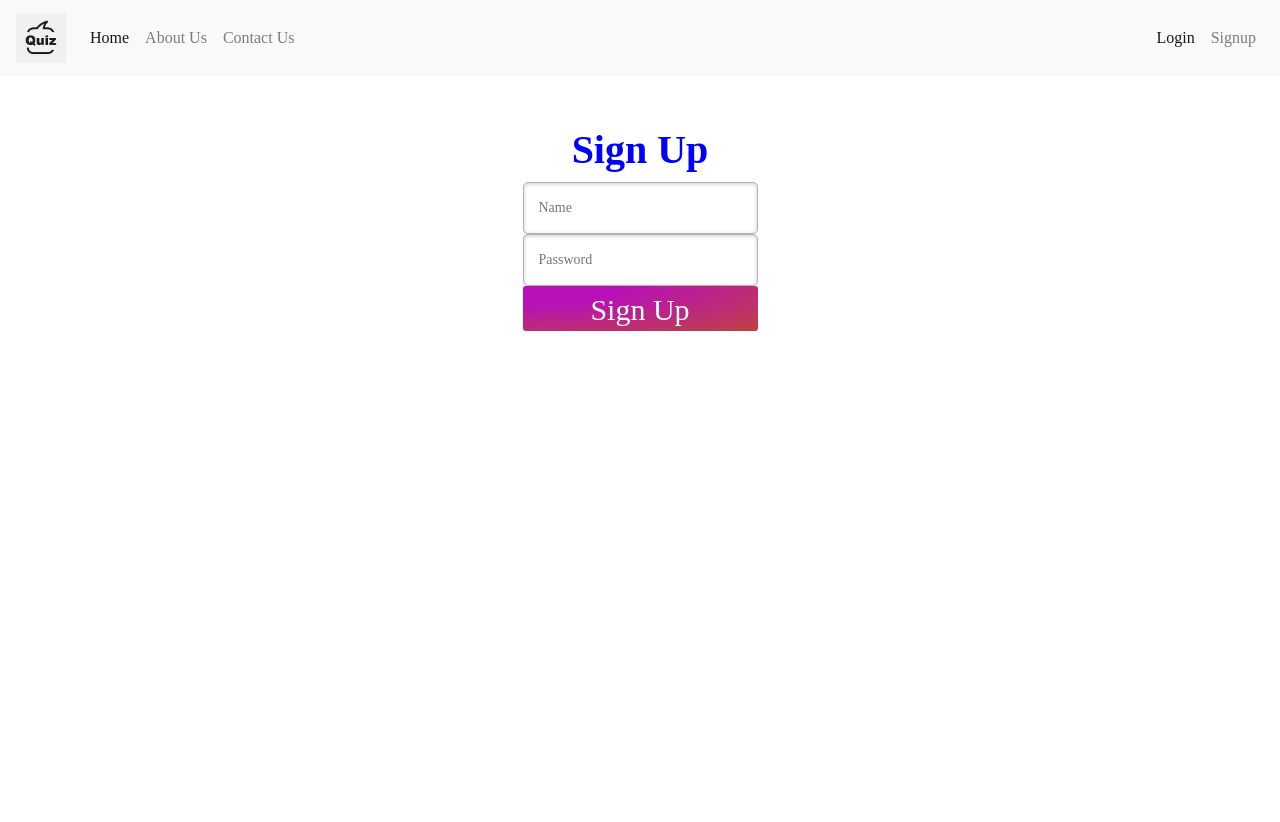
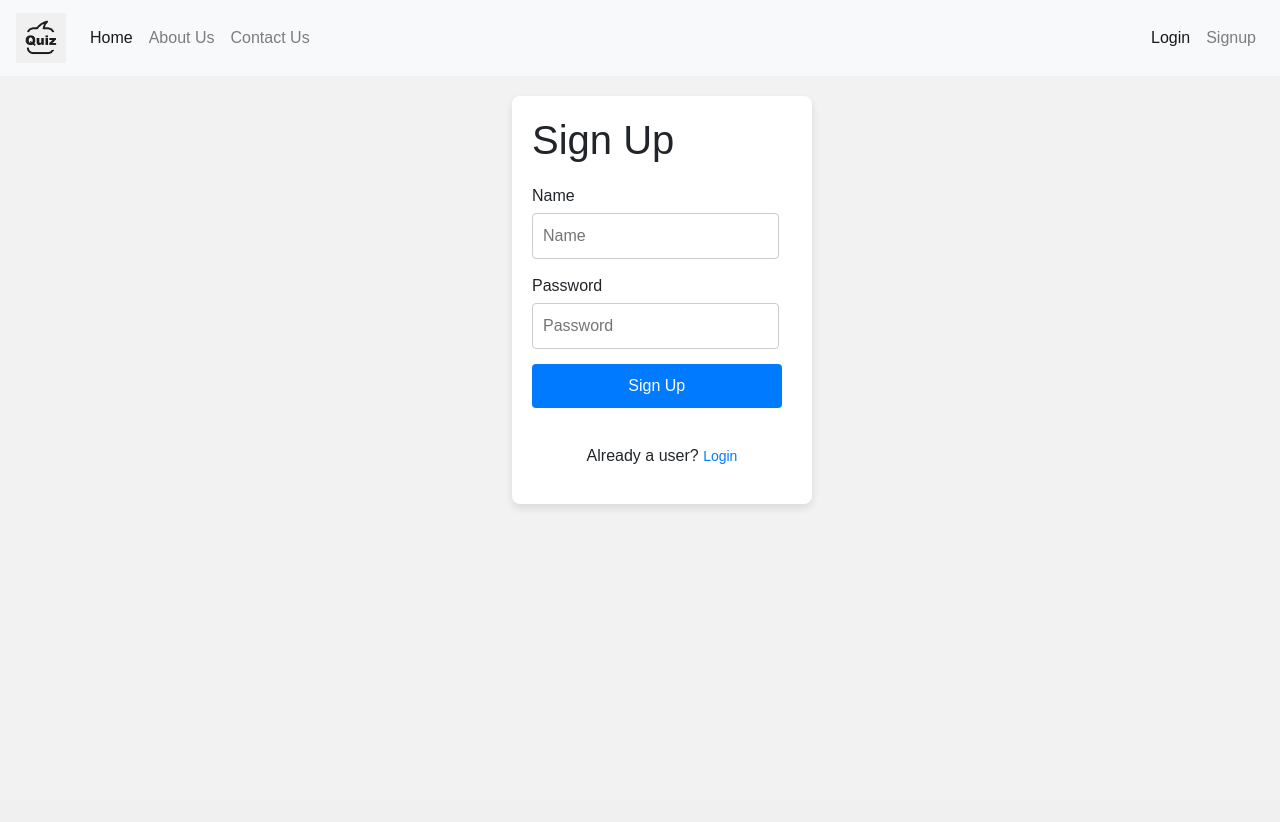
Before and after one commit to hemang-mehta/quiz-tool, a Flask app: page /signup in a window 1280 px wide. After the commit the page ends 507 px from the top, so only its background shows below. Run offline with Flask 3, Linux system fonts and the light colour scheme; parts of the project's set-up code (start-up, migrations or seed data) failed here and were passed over.

Commit message:
Updated the display of login, signup and quizpage.

```diff
--- a/app.py
+++ b/app.py
@@ -1,8 +1,11 @@
 from bson import ObjectId
-from flask import Flask, render_template, request, jsonify, redirect, url_for, flash, session
+from flask import Flask, render_template, request, redirect, url_for, session
 from pymongo import MongoClient
 
-client = MongoClient('mongodb+srv://hemangmehta1703:hemang@mcq-tool.orytooa.mongodb.net/?retryWrites=true&w=majority&appName=MCQ-tool')
+file = open('mongo_url.txt')
+mongo_url = file.read()
+client = MongoClient(mongo_url)
+file.close()
 
 collection = client['MCQ-tool']
 User_login_data = collection['User_login_data']
@@ -45,7 +48,9 @@ def signup():
     if request.method == "POST":
         name = request.form['name']
         password = request.form['password']
-        if User_login_data.find_one({'name': name}):
+        if name == "" or password == "":
+            error = "Enter both Name and Password."
+        elif User_login_data.find_one({'name': name}):
             error = "You already have an account"
         else:
             User_login_data.insert_one({'name':name, 'password':password})
--- /dev/null
+++ b/static/css/signup.css
@@ -0,0 +1,89 @@
+body {
+    font-family: Arial, sans-serif;
+    background-color: #f2f2f2;
+    /* display: flex; */
+    justify-content: center;
+    align-items: center;
+    height: 100vh;
+    margin: 0;
+  }
+
+  .signup-container {
+    background-color: #ffffff;
+    border-radius: 8px;
+    box-shadow: 0 4px 8px rgba(0, 0, 0, 0.1);
+    padding: 20px;
+    max-width: 300px;
+    width: 100%;
+    margin-left: 40%;
+    margin-top: 20px;
+  }
+
+  .signup-form {
+    display: flex;
+    flex-direction: column;
+  }
+
+  .signup-form h1 {
+    margin-bottom: 20px;
+  }
+
+  .input-field {
+    margin-bottom: 15px;
+  }
+
+  .input-field label {
+    display: block;
+    margin-bottom: 5px;
+  }
+
+  .input-field input {
+    width: 95%;
+    padding: 10px;
+    border: 1px solid #ccc;
+    border-radius: 4px;
+  }
+
+  .input-field i {
+    position: absolute;
+    margin-left: -30px;
+    margin-top: 12px;
+    cursor: pointer;
+  }
+
+  .error-message {
+    color: red;
+    margin-bottom: 10px;
+  }
+
+  .signup-button {
+    width: 96%;
+    padding: 10px;
+    background-color: #007BFF;
+    color: #ffffff;
+    border: none;
+    border-radius: 4px;
+    font-size: 16px;
+    cursor: pointer;
+    transition: background-color 0.3s ease;
+  }
+
+  .signup-button:hover {
+    background-color: #0056b3;
+  }
+
+  .form-footer {
+    display: flex;
+    justify-content: center;
+    margin-top: 20px;
+  }
+
+  .forgot-password, .sign-up {
+    color: #007BFF;
+    text-decoration: none;
+    font-size: 14px;
+  }
+
+  .forgot-password:hover, .sign-up:hover {
+    text-decoration: underline;
+  }
--- a/templates/signup.html
+++ b/templates/signup.html
@@ -4,70 +4,55 @@
 <head>
     <meta charset="UTF-8">
     <meta name="viewport" content="width=device-width, initial-scale=1.0">
-    <link rel="stylesheet" href="static/css/all.css">
+    <link rel="stylesheet" href="static/css/signup.css">
     <title>Signup</title>
 </head>
 <body>
-    <h1>Sign Up</h1>
-    <div class="container">
-    <form action="{{ url_for('signup')}}" method="POST">
+    <div class="signup-container">
+        <div class="signup-form">
+          <h1>Sign Up</h1>
+
+          <form action="{{ url_for('signup')}}" method="POST">
+            <div class="input-field">
+                <label for="name">Name</label>
+                <input type="text" name="name" id="name" class="name" placeholder="Name">
+            </div>
+            <div class="input-field">
+                <label for="password">Password</label>
+                <input type="password" name="password" id="password" class="password" placeholder="Password">
+                <i class="fas fa-eye-slash"> </i>
+            </div>
+            {% if error %}
+                <p style="color: red;">{{ error }}</p>
+            {% endif %}
+            <button type="submit" class="signup-button">Sign Up</button>
+            </form>
+
+          <div class="form-footer">
+            <p>Already a user? <a href="/login" class="sign-up">Login</a></p>
+          </div>
+        </div>
+      </div>
+</body>
+</html>
+<!--
+    <div class="signup-container">
+    <div class="login-form">
+      <h1>Sign Up</h1>
+
+      <form action="{{ url_for('signup')}}" method="POST">
         <input type="text" name="name" id="name" class="name" placeholder="Name">
         <input type="password" name="password" id="password" class="password" placeholder="Password">
         {% if error %}
             <p style="color: red;">{{ error }}</p>
         {% endif %}
         <button type="submit">Sign Up</button>
-    </form>
+        </form>
 
+      <div class="form-footer">
+        <p>Already a user?</p>
+        <a href="/signup" class="sign-up">Login</a>
+      </div>
     </div>
-</body>
-</html>
-    <!-- <script>
-        document.getElementById('deleteButton').addEventListener("click", function(){
-            fetch("/delete_all_records", {
-                method: "POST"
-            })
-            .then(response => {
-                if (response.ok) {
-                    alert("All records deleted successfully.");
-                } else {
-                    alert("Failed to delete records.");
-                }
-            })
-            .catch(error => {
-                console.error("Error:", error);
-                alert("An error occurred while deleting records.");
-            });
-        });
-
-        document.getElementById("addRecords").addEventListener("click", submitData);
-        function submitData(event) {
-            event.preventDefault();
-            var name = document.getElementById("name").value;
-            var password = document.getElementById("password").value;
-
-            document.getElementById('name').value = "";
-            document.getElementById('password').value = "";
-            var data = {
-                "name": name,
-                "password": password
-            };
-            var xhr = new XMLHttpRequest();
-            xhr.open("POST", "/add_data", true);
-            xhr.setRequestHeader('Content-Type', 'application/json');
-            xhr.onreadystatechange = function() {
-                if (xhr.readyState === XMLHttpRequest.DONE) {
-                    if (xhr.status === 200) {
-                        window.location.href = "/login";
-                    }
-                    else {
-                        window.location.href = "/signup";
-                    }
-                }
-            }
-            console.log(data)
-            xhr.send(JSON.stringify(data));
-        }
-    </script>
-</body>
-</html> -->
+  </div>
+ -->
```
Also changed, not shown: static/css/before_login.css (added, +9 -0 lines), static/css/login.css (added, +89 -0 lines), static/css/quizpage.css (added, +60 -0 lines), static/css/up.css (+52 -1 lines), templates/login.html (+31 -12 lines), templates/quizpage.html (+20 -14 lines), templates/userpage.html (+31 -9 lines), 1 other file.
